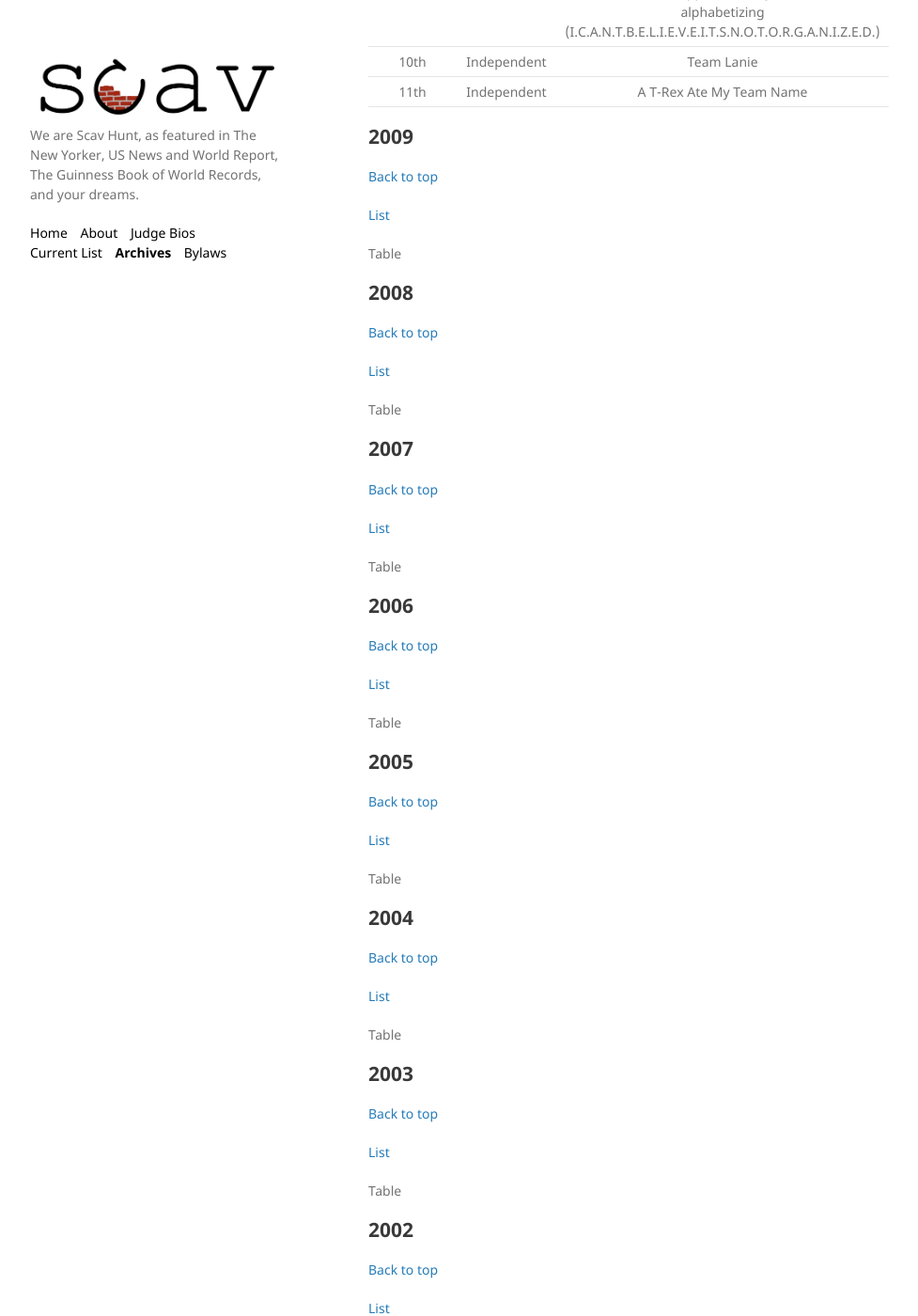
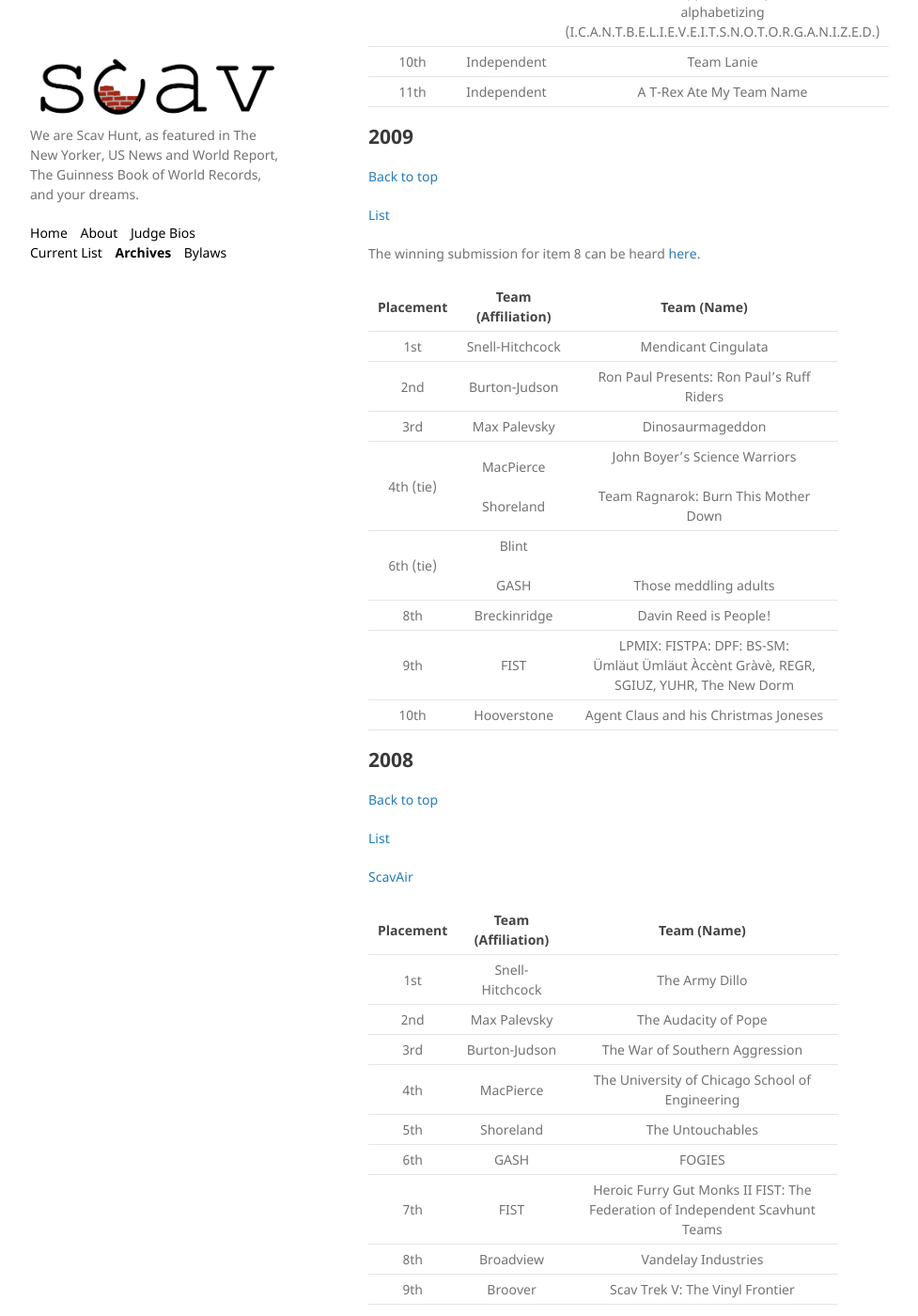
Before and after one commit to scav-hunt/scav-hunt.github.io, a Jekyll site: the page built from _pages/archives.md, in a window 1280 px wide and 1400 px high, scrolled down 20505 px. Shown: the whole window at 94% size, without its empty margins (178-1155 px from the left). Built offline with Jekyll 4.4.1, drawn with Linux system fonts in a browser that asks for light colours.

Commit message:
2009, 2008 complete

```diff
--- a/_pages/archives.md
+++ b/_pages/archives.md
@@ -516,11 +516,11 @@ The ranks of Hot Side Hot have, at one time or another, included the following (
 ## 2011 {#s-2011}
 [Back to top](#archives)
 
+[List](/assets/lists/2011.pdf)
+
 In celebration of our 25th anniversary, we set the world record for the largest scavenger hunt! The item appeared on the List as item 277, though it was not restricted to registered Scav Hunt teams, and it consisted of a scavenger hunt on the Quads. The rules of the event can be found [here](/assets/GBWR/Rules.pdf) and a list of the items to be found on the Quads is [here](/assets/GBWR/KeyA.pdf).
 
 The clues for item 35 (“the puzzle hunt”) can be found here.
-
-[List](/assets/lists/2011.pdf)
 
 | Placement | Team (Affiliation) | Team (Name) |
 | :---: |  :---:  | :---:  |
@@ -558,16 +558,40 @@ The clues for item 35 (“the puzzle hunt”) can be found here.
 ## 2009 {#s-2009}
 [Back to top](#archives)
 
-[List](/assets/lists/)
+[List](/assets/lists/2009.pdf)
 
-Table
+The winning submission for item 8 can be heard [here](https://apps.wbez.org/blog/?p=3417).
+
+| Placement | Team (Affiliation) | Team (Name) |
+| :---: |  :---:  | :---:  |
+| 1st | Snell-Hitchcock | Mendicant Cingulata |
+| 2nd | Burton-Judson | Ron Paul Presents: Ron Paul's Ruff Riders |
+| 3rd | Max Palevsky | Dinosaurmageddon |
+| 4th (tie) | MacPierce <br><br> Shoreland | John Boyer's Science Warriors <br><br> Team Ragnarok: Burn This Mother Down |
+| 6th (tie) | Blint <br><br> GASH | <br><br> Those meddling adults |
+| 8th | Breckinridge | Davin Reed is People! |
+| 9th | FIST | LPMIX: FISTPA: DPF: BS-SM: <br> Ümläut Ümläut Àccènt Gràvè, REGR, SGIUZ, YUHR, The New Dorm |
+| 10th | Hooverstone | Agent Claus and his Christmas Joneses |
+
 
 ## 2008 {#s-2008}
 [Back to top](#archives)
 
-[List](/assets/lists/)
+[List](/assets/lists/2008.pdf)
 
-Table
+[ScavAir](/assets/lists/VegasBaby.pdf)
+
+| Placement | Team (Affiliation) | Team (Name) |
+| :---: |  :---:  | :---:  |
+| 1st | Snell-Hitchcock | The Army Dillo |
+| 2nd | Max Palevsky | The Audacity of Pope |
+| 3rd | Burton-Judson | The War of Southern Aggression |
+| 4th | MacPierce | The University of Chicago School of Engineering |
+| 5th | Shoreland | The Untouchables |
+| 6th | GASH | FOGIES |
+| 7th | FIST | Heroic Furry Gut Monks II FIST: The Federation of Independent Scavhunt Teams |
+| 8th | Broadview | Vandelay Industries |
+| 9th | Broover | Scav Trek V: The Vinyl Frontier |
 
 ## 2007 {#s-2007}
 [Back to top](#archives)
```
Also changed, not shown: 1 other file.
